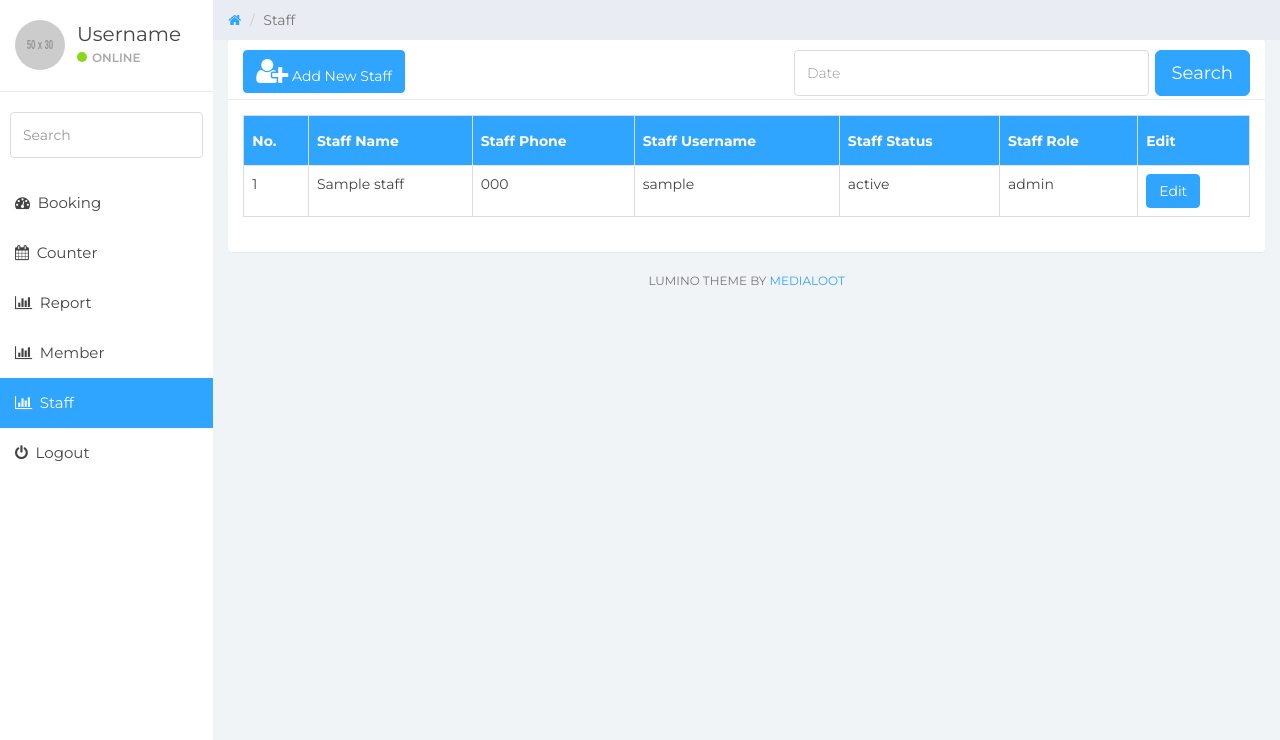
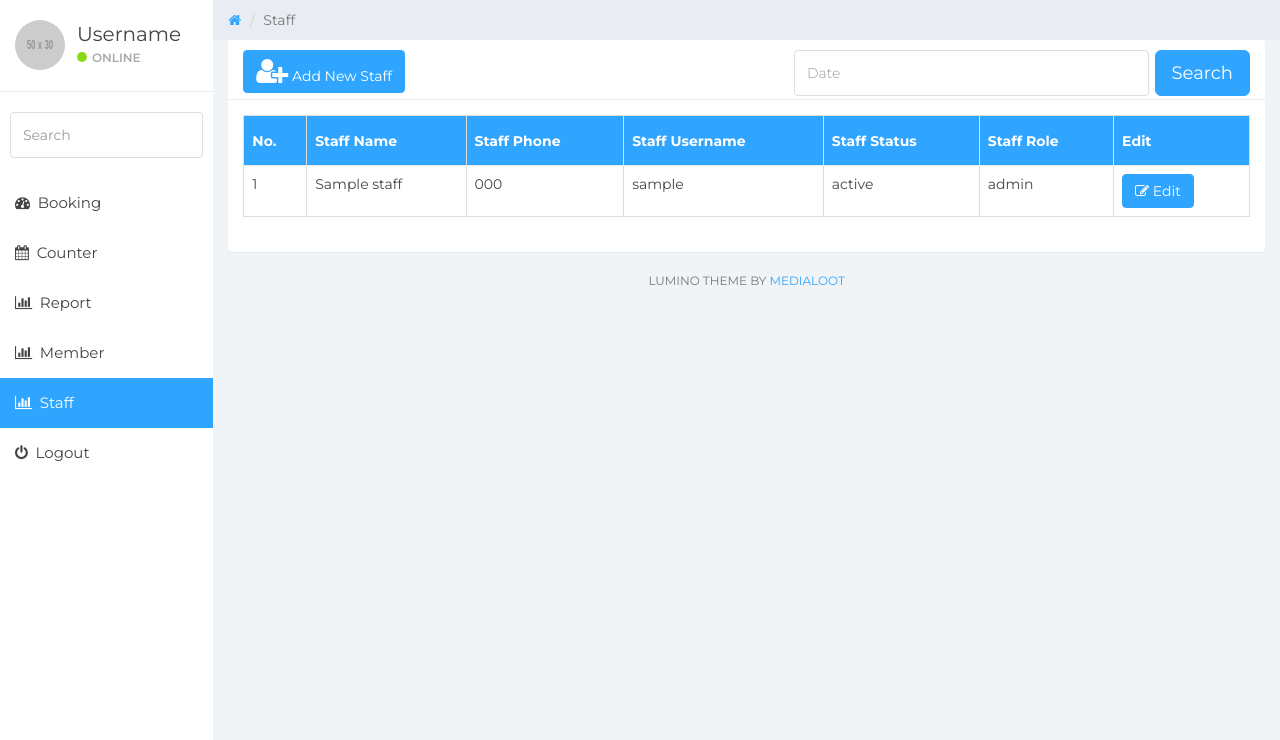
Before and after one commit to nunthanok/football, a PHP site: page /admin/staff.php in a window 1280 px wide. Shown: the part 60-800 px from the top of the page. Run offline with PHP 8.4, Linux system fonts and the light colour scheme; tables that the repository leaves empty or names only in its code hold one stand-in row (values such as "Sample post"); grey boxes labelled with a size stand in for pictures from a placeholder-image service; some libraries are stand-ins or nearby versions.

Commit message:
btn edit

```diff
--- a/admin/staff.php
+++ b/admin/staff.php
@@ -187,7 +187,7 @@ include("../database/connect.php");
                                 <td><?php echo $row["staff_username"]?></td>
                                 <td><?php echo $row["staff_status"]?></td>
                                 <td><?php echo $row["staff_role"]?></td>
-								<td><input type="button" name="edit" class="btn btn-primary edit_data" data-id="<?php echo $row["staff_id"]; ?>" value="Edit"></td>
+								<td><button type="button" name="edit" class="btn btn-primary edit_data" data-id="<?php echo $row["staff_id"]; ?>"><i class="fa fa-pencil-square-o" aria-hidden="true"></i> Edit</button></td>
 							</tr>
 
 							<?php
```
